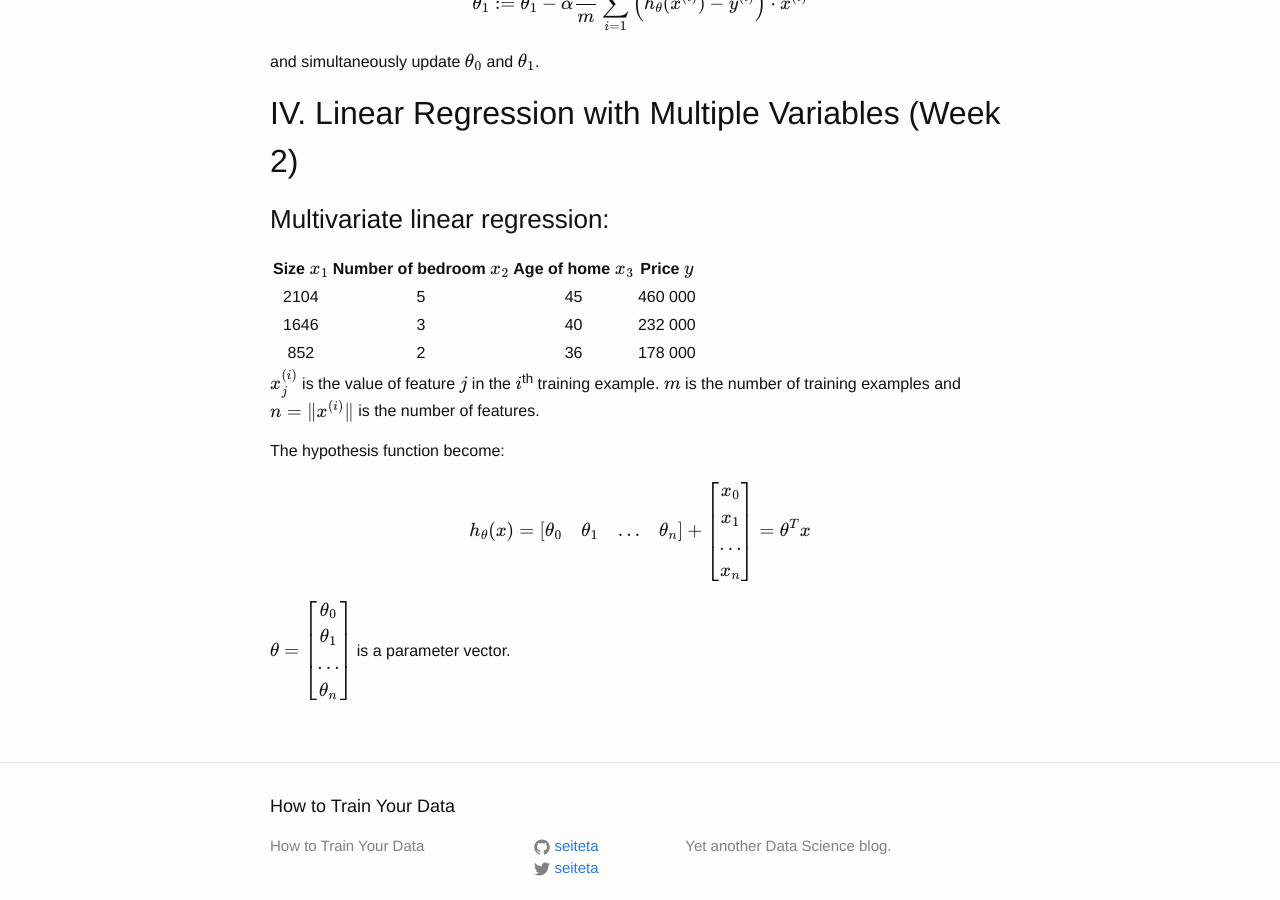
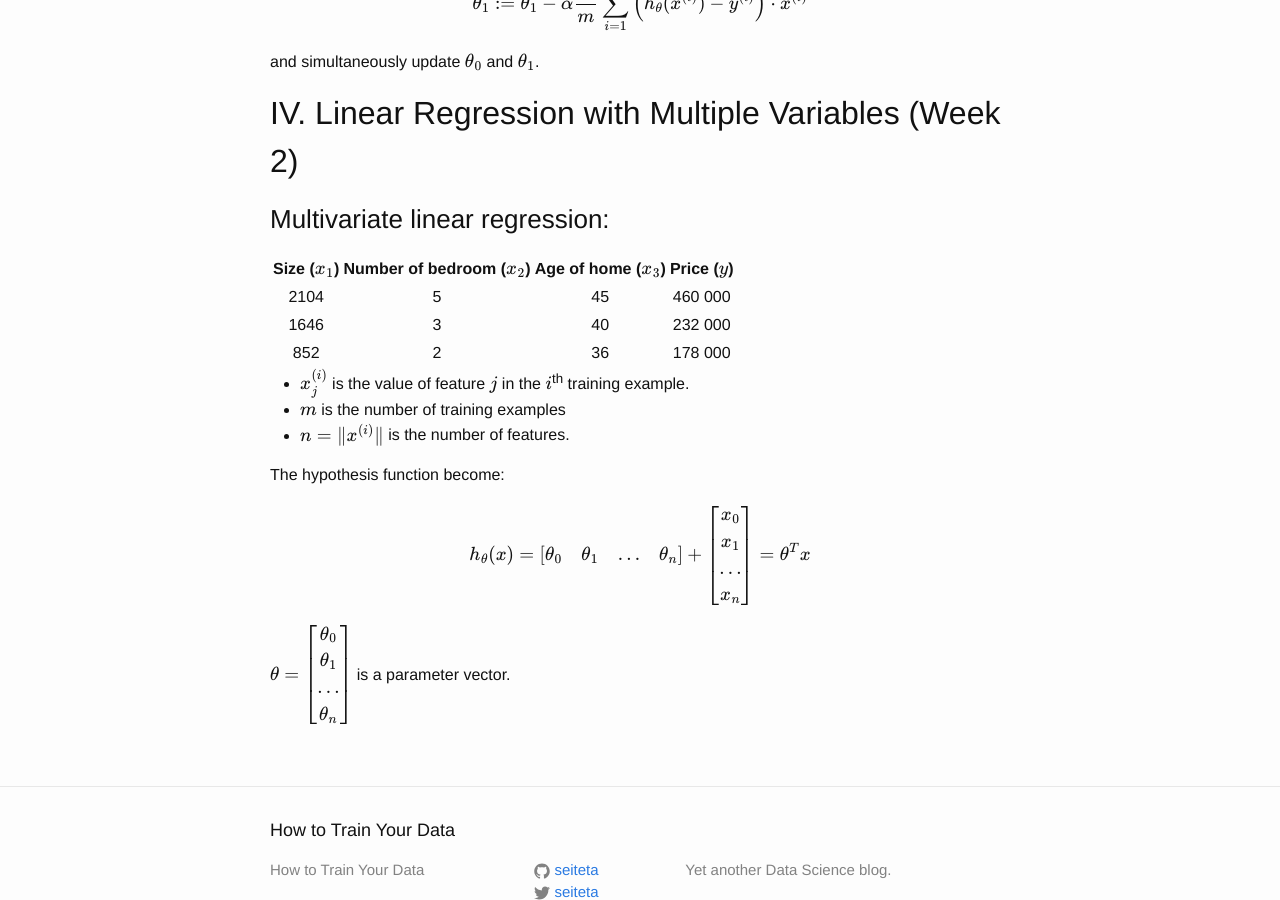
Before and after one commit to seiteta/seiteta.github.io_old, a Jekyll site: the page built from _posts/2014-12-04-machine-learning-notes.md, in a window 1280 px wide and 900 px high, scrolled down 1766 px. Built offline with Jekyll 4.4.1, drawn with Linux system fonts in a browser that asks for light colours; formulas are drawn with MathJax 3.

Commit message:
Update 2014-12-04-machine-learning-notes.md

```diff
--- a/_posts/2014-12-04-machine-learning-notes.md
+++ b/_posts/2014-12-04-machine-learning-notes.md
@@ -67,13 +67,15 @@ and simultaneously update $$\theta_0$$ and $$\theta_1$$.
 
 ### Multivariate linear regression:
 
-Size $$x_1$$|Number of bedroom $$x_2$$|Age of home $$x_3$$|Price $$y$$
+Size ($$x_1$$)|Number of bedroom ($$x_2$$)|Age of home ($$x_3$$)|Price ($$y$$)
 :---:|:---:|:---:|:---:
 2104|5|45|460 000
 1646|3|40|232 000
 852|2|36|178 000
 
-$$x_j^{(i)}$$ is the value of feature $$j$$ in the $$i$$<sup>th</sup> training example. $$m$$ is the number of training examples and $$n=\|x^{(i)}\|$$ is the number of features.
+* $$x_j^{(i)}$$ is the value of feature $$j$$ in the $$i$$<sup>th</sup> training example.
+* $$m$$ is the number of training examples
+* $$n=\|x^{(i)}\|$$ is the number of features.
 
 The hypothesis function become:
 
```
